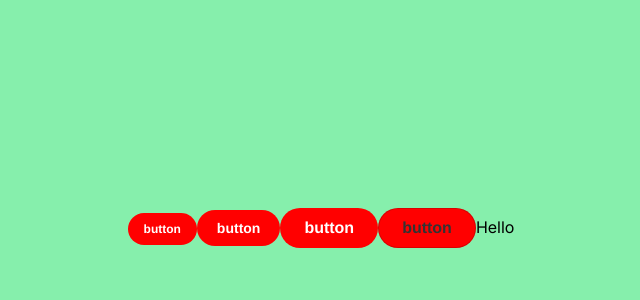
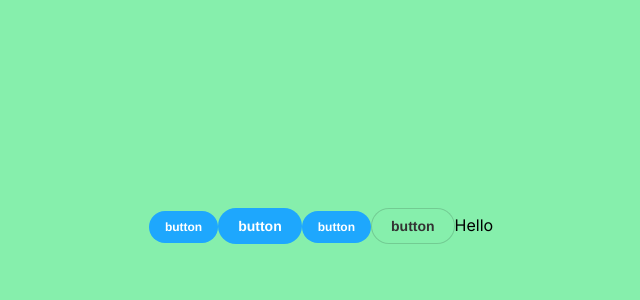
Before and after one commit to vickyruud/test-chromatic, a Next.js app: page / in a window 1280 px wide. Shown: the top 300 px of the page, without its empty margins (319-959 px from the left). Built offline with nearby package versions, Linux system fonts and the light colour scheme.

Commit message:
update new ui

```diff
--- a/app/page.js
+++ b/app/page.js
@@ -4,10 +4,10 @@ export default function Home() {
   return (
     <main className="flex min-h-screen flex-col items-center justify-between p-52 bg-green-300">
       <div>
-        <Button primary backgroundColor="red" label="button" size="small" />
+        <Button primary label="button" size="small" />
         <Button primary label="button" size="medium" />
-        <Button primary label="button" size="large" />
-        <Button secondary label="button" size="large" />
+        <Button primary label="button" size="small" />
+        <Button secondary label="button" size="medium" />
         Hello
       </div>
     </main>
--- a/stories/Button.jsx
+++ b/stories/Button.jsx
@@ -19,7 +19,7 @@ export const Button = ({ primary, backgroundColor, size, label, ...props }) => {
       {label}
       <style jsx>{`
         button {
-          background-color: red;
+          background-color: ${backgroundColor};
         }
       `}</style>
     </button>
```
